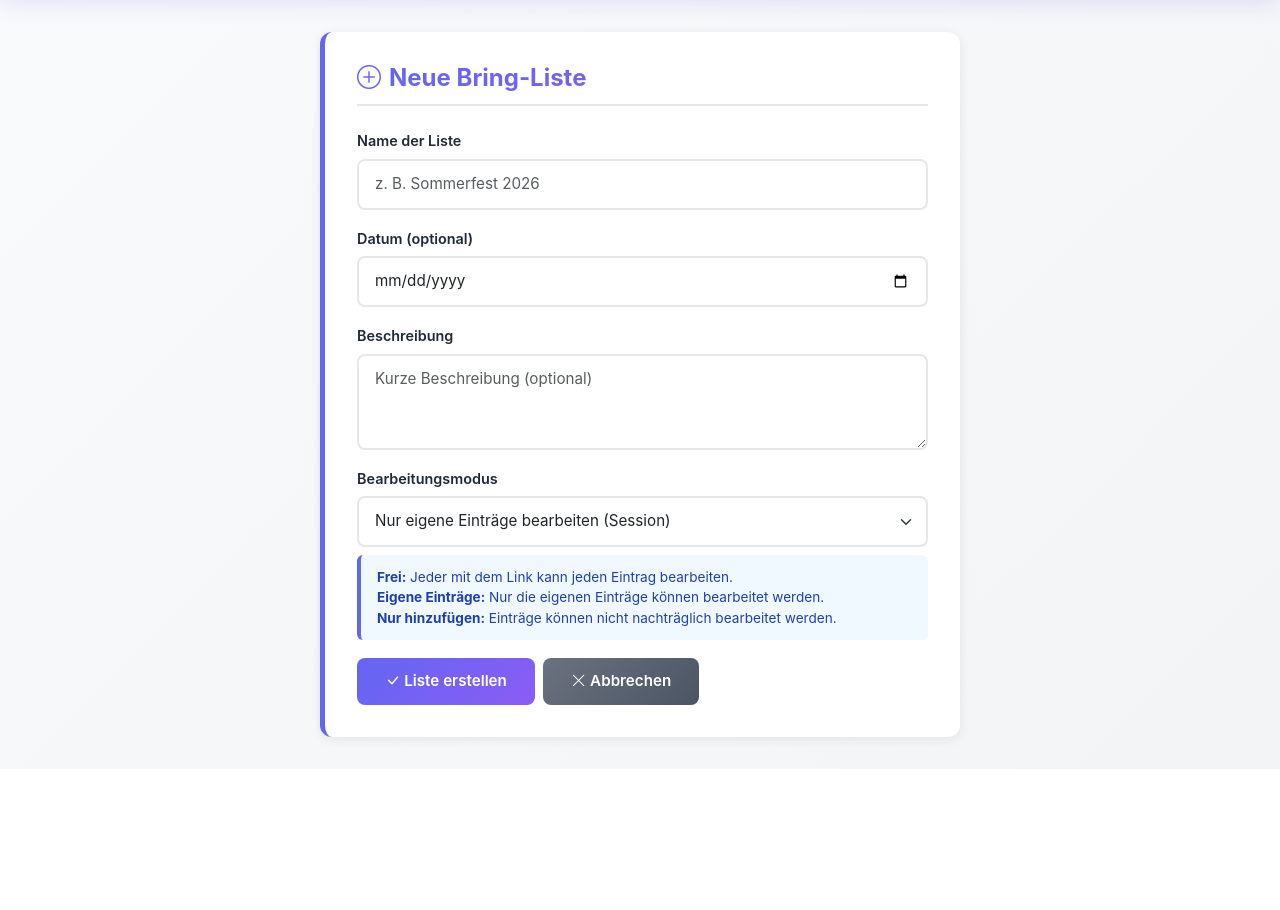
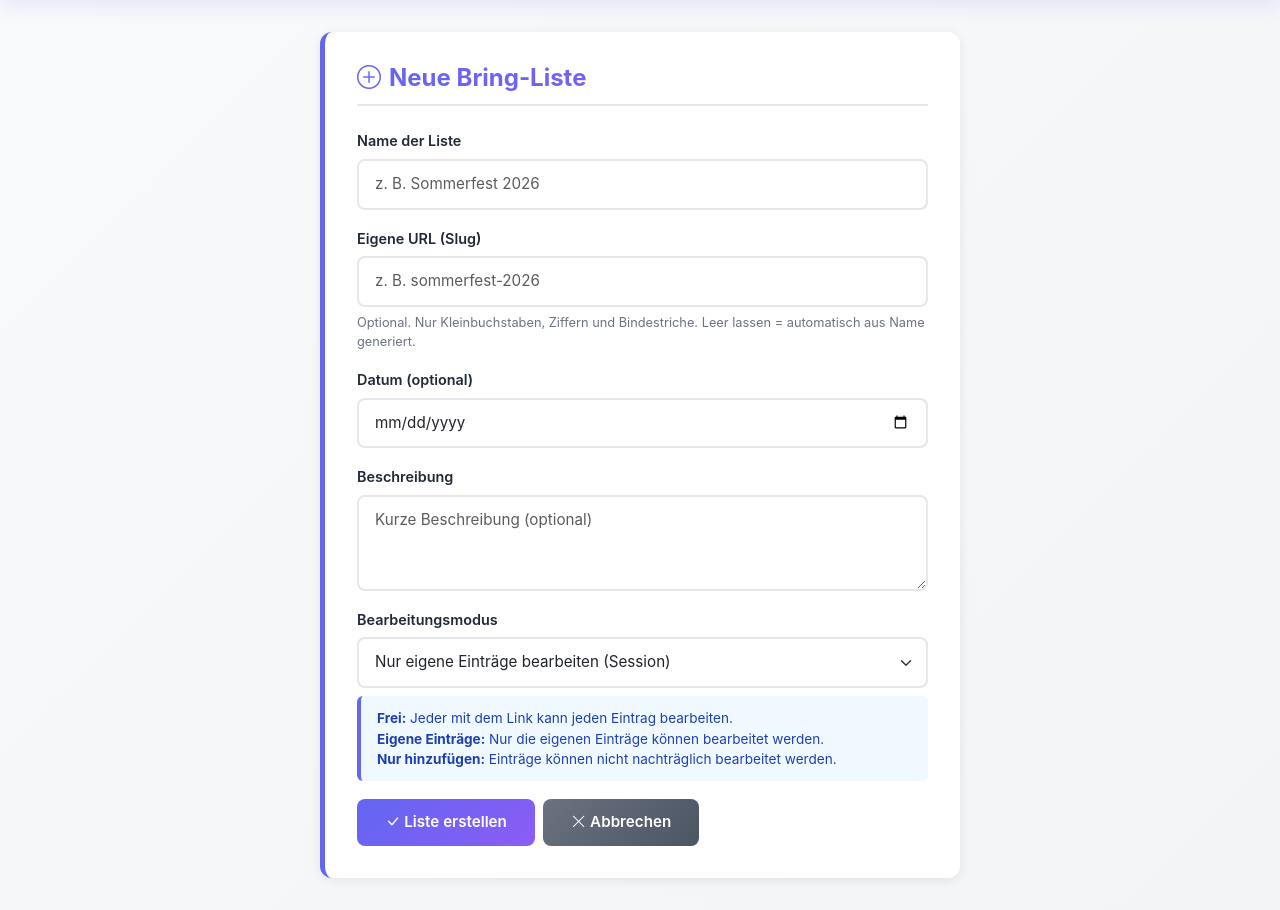
Before and after one commit to manuguth/bmk-tools, a Django app: page /bring/admin/create/ in a window 1280 px wide. Shown: the part 66-976 px from the top of the page. Before the commit the page ends 812 px from the top, so only its background shows below. Run offline with Django 5.2, Linux system fonts and the light colour scheme; the visitor is signed in with stand-in values (Sample User, id 1).

Commit message:
Add slug field to BringList and implement related functionality
- Introduced a slug field in the BringListForm for custom URLs.
- Updated admin templates to include slug input and display short links.
- Added validation for slug uniqueness and format in the form.
- Implemented a view to retrieve BringList by slug.
- Updated URL patterns to support slug-based access.

```diff
--- a/bring_list/forms.py
+++ b/bring_list/forms.py
@@ -1,4 +1,6 @@
 from django import forms
+from django.core.exceptions import ValidationError
+from django.utils.text import slugify
 
 from .models import BringItem, BringList
 
@@ -50,9 +52,10 @@ class BringItemForm(forms.ModelForm):
 class BringListForm(forms.ModelForm):
     class Meta:
         model = BringList
-        fields = ["name", "description", "date", "edit_mode", "show_quantity"]
+        fields = ["name", "slug", "description", "date", "edit_mode", "show_quantity"]
         labels = {
             "name": "Name der Liste",
+            "slug": "Eigene URL (Slug)",
             "description": "Beschreibung",
             "date": "Datum (optional)",
             "edit_mode": "Bearbeitungsmodus",
@@ -60,6 +63,9 @@ class BringListForm(forms.ModelForm):
         widgets = {
             "name": forms.TextInput(
                 attrs={**_input_attrs, "placeholder": "z. B. Sommerfest 2026"}
+            ),
+            "slug": forms.TextInput(
+                attrs={**_input_attrs, "placeholder": "z. B. sommerfest-2026"}
             ),
             "description": forms.Textarea(
                 attrs={**_input_attrs, "rows": 3, "placeholder": "Kurze Beschreibung (optional)"}
@@ -77,3 +83,22 @@ class BringListForm(forms.ModelForm):
                 }
             ),
         }
+
+    def clean_slug(self):
+        slug = self.cleaned_data.get("slug", "").strip()
+        if not slug:
+            return slug
+        if slugify(slug) != slug:
+            raise ValidationError(
+                "Nur Kleinbuchstaben, Ziffern und Bindestriche erlaubt."
+            )
+        if slug == "admin":
+            raise ValidationError(
+                '"admin" ist reserviert und kann nicht als Slug verwendet werden.'
+            )
+        qs = BringList.objects.filter(slug=slug)
+        if self.instance and self.instance.pk:
+            qs = qs.exclude(pk=self.instance.pk)
+        if qs.exists():
+            raise ValidationError("Dieser Slug wird bereits verwendet.")
+        return slug
--- a/bring_list/templates/bring_list/admin_create.html
+++ b/bring_list/templates/bring_list/admin_create.html
@@ -93,6 +93,14 @@
             {% for e in form.name.errors %}<div class="form-error">{{ e }}</div>{% endfor %}
         </div>
         <div class="form-group">
+            <label class="form-label">{{ form.slug.label }}</label>
+            {{ form.slug }}
+            <div style="color:#6b7280;font-size:0.8rem;margin-top:0.35rem">
+                Optional. Nur Kleinbuchstaben, Ziffern und Bindestriche. Leer lassen = automatisch aus Name generiert.
+            </div>
+            {% for e in form.slug.errors %}<div class="form-error">{{ e }}</div>{% endfor %}
+        </div>
+        <div class="form-group">
             <label class="form-label">{{ form.date.label }}</label>
             {{ form.date }}
             {% for e in form.date.errors %}<div class="form-error">{{ e }}</div>{% endfor %}
--- a/bring_list/urls.py
+++ b/bring_list/urls.py
@@ -33,4 +33,5 @@ urlpatterns = [
         views.admin_toggle_quantity_view,
         name="admin_toggle_quantity",
     ),
+    path("<slug:slug>/", views.list_by_slug_view, name="list_by_slug"),
 ]
--- a/bring_list/views.py
+++ b/bring_list/views.py
@@ -114,6 +114,11 @@ def edit_item_view(request, public_token, edit_token):
     )
 
 
+def list_by_slug_view(request, slug):
+    bring_list = get_object_or_404(BringList, slug=slug)
+    return redirect("bring_list:list", public_token=bring_list.public_token)
+
+
 # ---------------------------------------------------------------------------
 # Admin views
 # ---------------------------------------------------------------------------
```
Also changed, not shown: bring_list/templates/bring_list/admin_detail.html (+21 -0 lines), bring_list/templates/bring_list/admin_edit_list.html (+9 -0 lines), bring_list/templates/bring_list/list.html (+52 -7 lines).
